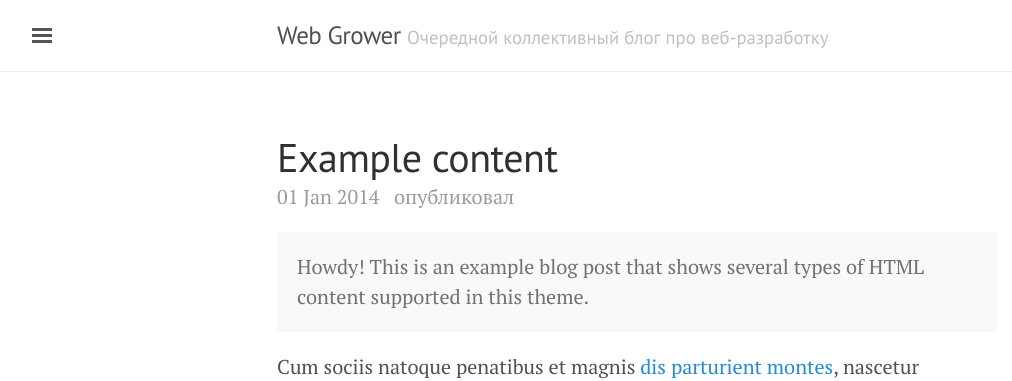
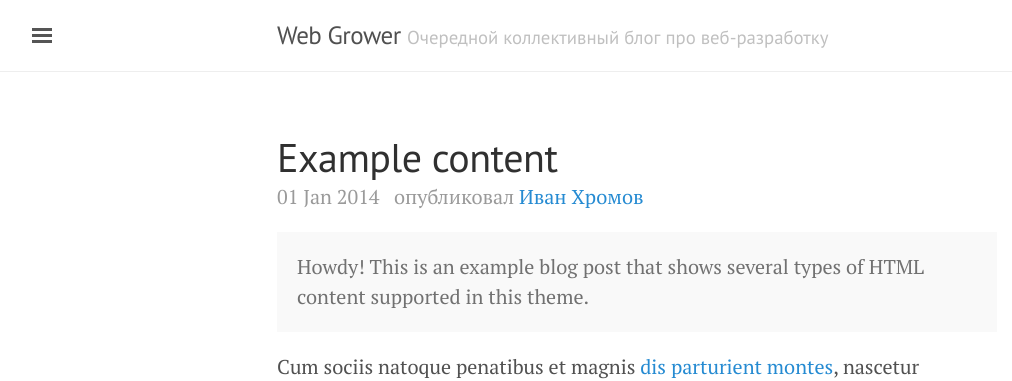
Before and after one commit to webgrower/webgrower.github.io, a Jekyll site: the page built from index.html, in a window 1280 px wide and 900 px high. Shown: the top 381 px of the window, without its empty margins (3-1015 px from the left). Built offline with Jekyll 4.4.1, drawn with Linux system fonts in a browser that asks for light colours; the list of posts is cut into pages by our own code.

Commit message:
Fix. This is post, not page. Assign must be in cycle.

```diff
--- a/index.html
+++ b/index.html
@@ -8,6 +8,7 @@
 {% endcomment %}
 <div class="posts">
   {% for post in paginator.posts %}
+  {% assign currentAuthor = site.authors[post.author] %}
   <div class="post">
     <h1 class="post-title">
       <a href="{{ post.url }}">
```
